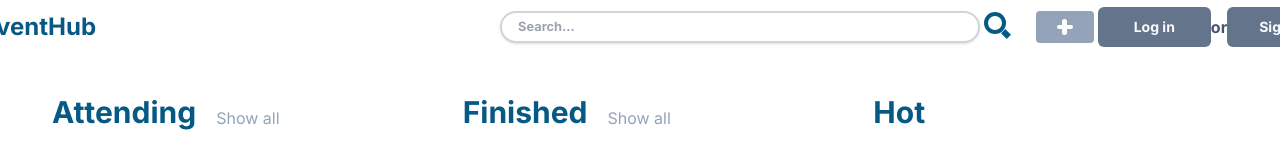
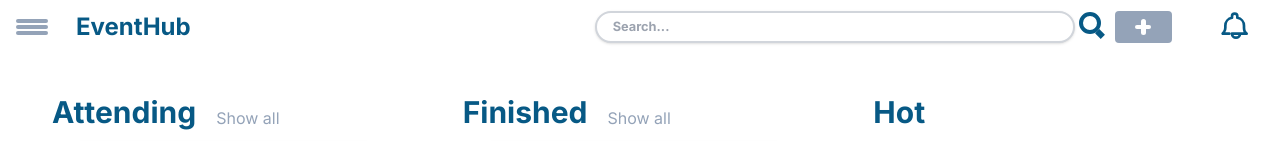
Before and after one commit to AAVezirova22/EventHub, a Next.js app: page / in a window 1280 px wide. Shown: the top 141 px of the page. Built offline with nearby package versions, Linux system fonts and the light colour scheme; no server answers.

Commit message:
Fix session issue in navbar

```diff
--- a/components/ui/navigation-menu.tsx
+++ b/components/ui/navigation-menu.tsx
@@ -159,10 +159,10 @@ const [isOpen, setIsOpen] = useState(false);
 
   return(
     <>
-      <NavigationMenu className=" px-4">
+      <NavigationMenu className="px-4 flex items-center justify-between">
         <NavigationMenuList>
           {/* hamburger menu */}
-        <div className="flex-row items-center flex">
+        <div className="flex-row items-center flex space-x-4">
           <NavigationMenuItem >
           <div className="flex">
       {/* Sidenav */}
@@ -217,7 +217,7 @@ const [isOpen, setIsOpen] = useState(false);
   <h3 className="font-bold text-slate-600 text-center">Nothing here <br /> unless you</h3>
     <a href="/login"><Button type="submit" className="px-9 bg-slate-500 font-bold" >Log in</Button></a>
     <h3 className="font-bold text-slate-600 ">or</h3>
-    <a href="/signup"><Button type="submit" className="px-8 bg-slate-500 font-bold" >Sign up</Button>  </a>
+    <a href="/signup"><Button type="submit" className="px-8 bg-slate-500 font-bold " >Sign up</Button>  </a>
   </>
  )}
         </ul>
@@ -274,23 +274,26 @@ const [isOpen, setIsOpen] = useState(false);
             </button>
 
           </NavigationMenuItem>
+
+
+          {/* gotta fix this */}
+
+
+            {!session ? (
+              <>
+               {/* the add button */}
                 <NavigationMenuItem>
-            {/* the add button */}
-            <button className="bg-slate-400 hover:bg-slate-600 flex items-center justify-center rounded ml-4 h-8 w-[3.6rem]">
+                  <button className="bg-slate-400 hover:bg-slate-600 flex items-center justify-center mr-[3rem]  rounded h-8 w-[3.6rem]">
                     <div className="relative w-10 h-10 flex items-center justify-center">
                       <div className="absolute w-4 h-[0.3em] bg-white rounded"></div>
                       <div className="w-[0.3rem] h-4 absolute bg-white rounded"></div>
                     </div>
                   </button>
                 </NavigationMenuItem>
-          </div>
-          {/* gotta fix this */}
-          <div className="flex-row items-center flex ">
 
-            {session ? (
-              <>
-                 <NavigationMenuItem>
+              <div className="flex-row items-center flex space-x-4 ">
                 {/* notification button */}
+                <NavigationMenuItem className="relative">
                   <button className="relative ml-auto flex items-center justify-center ">
                     <svg
                       xmlns="http://www.w3.org/2000/svg"
@@ -308,14 +311,16 @@ const [isOpen, setIsOpen] = useState(false);
                     </svg>
                   </button>
                 </NavigationMenuItem>
+                {/* avatar */}
                 <NavigationMenuItem>
-            {/* avatar */}
+
                   <Avatar className="ml-8 flex items-center  justify-center">
                     <AvatarImage src="https://github.com/shadcn.png"></AvatarImage>
                     <AvatarFallback>CN</AvatarFallback>
                     {/* this here ^ are the initials of the person which appear when the avatar does not load */}
                   </Avatar>
                 </NavigationMenuItem>
+              </div>
               </>
             ) : (
               <>
```
Lines whose indentation alone changed are shown as unchanged.
